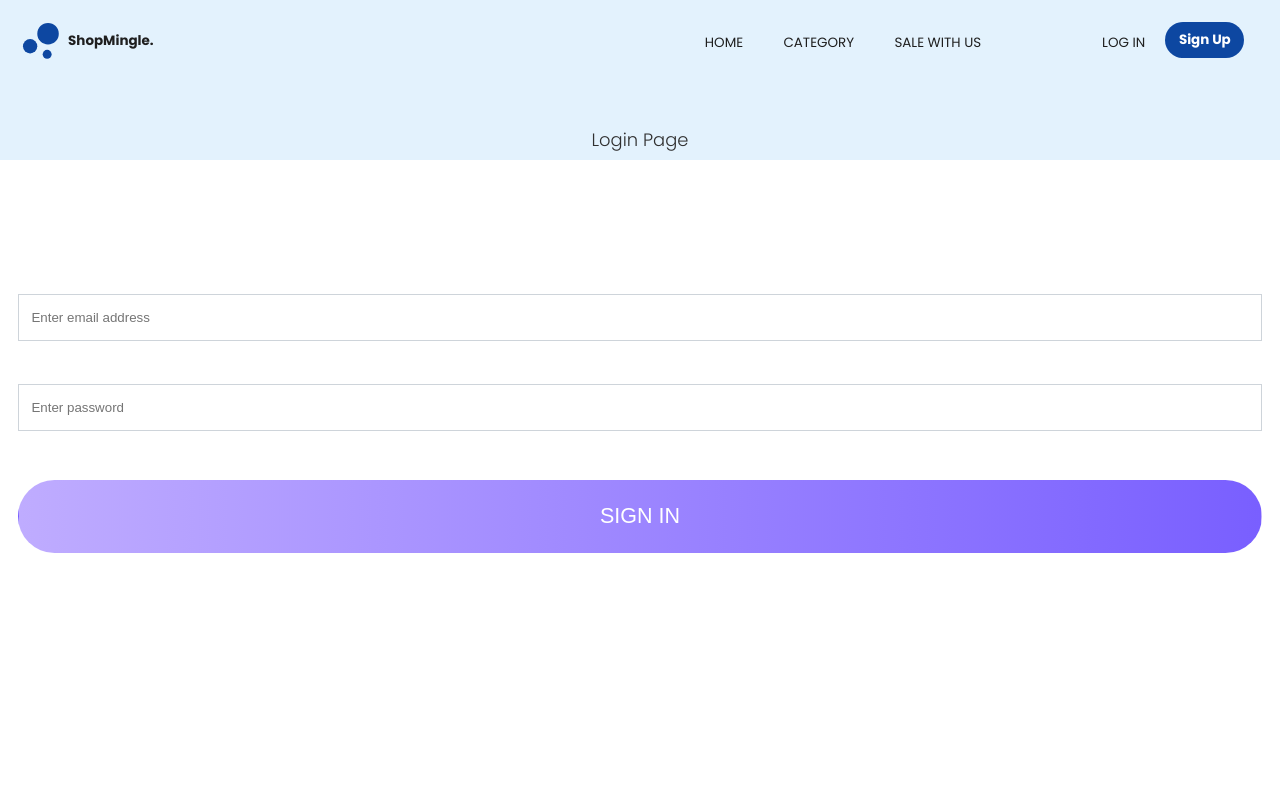
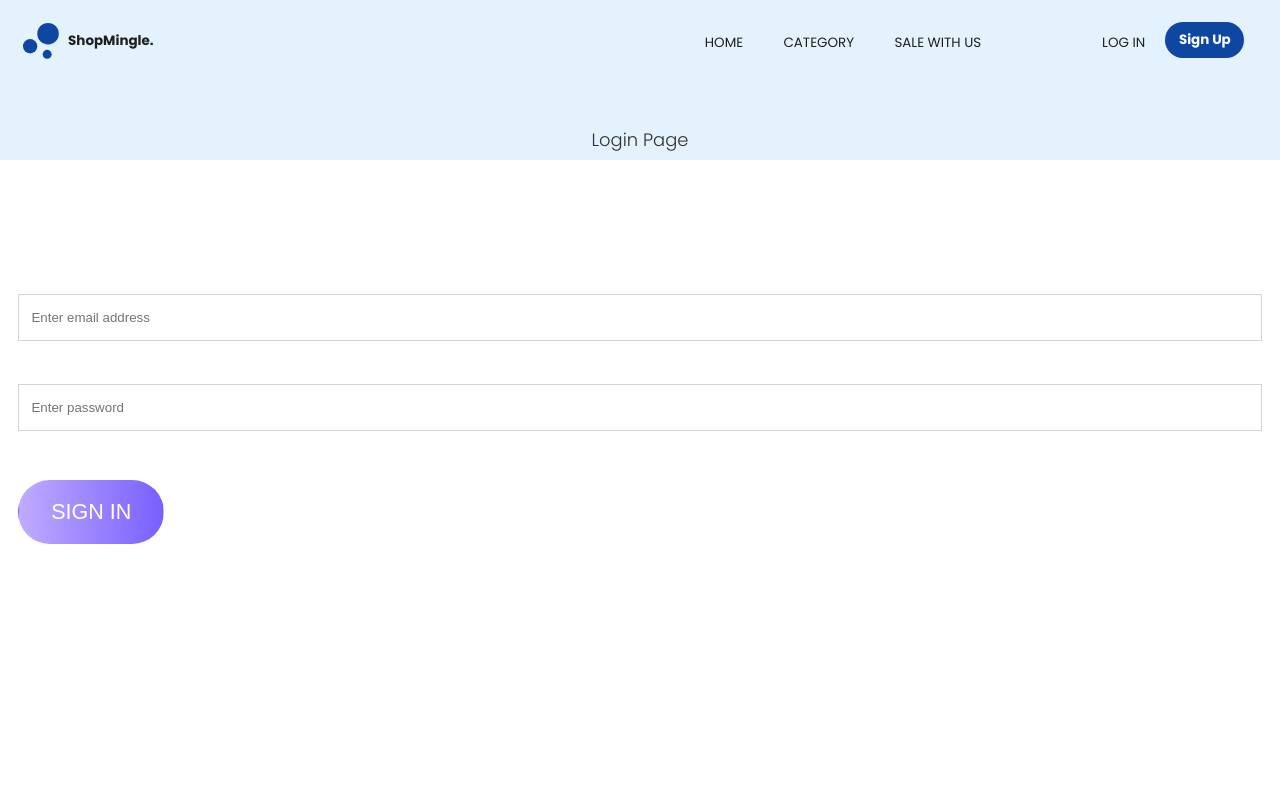
Before and after one commit to Nandiehakuna/ShopMingle, a React (Create React App) app: page /login in a window 1280 px wide. Shown: the top 800 px of the page. Built offline with nearby package versions, Linux system fonts and the light colour scheme.

Commit message:
button component decomposed successfuly

```diff
--- a/src/components/form/LoginForm.js
+++ b/src/components/form/LoginForm.js
@@ -1,6 +1,7 @@
 import React from 'react'
 import { styled } from 'styled-components'
 import Form from './mini_components/Form'
+import Button from './mini_components/Button'
 
 
 const Main = styled.main`
@@ -52,18 +53,6 @@ const Message = styled.div`
   display: none;
 `
 
-const Button = styled.button`
-  background-image: -webkit-linear-gradient(0deg, #bfacff 0%, #795fff 100%);
-  border: 1px solid transparent;
-  padding: 0.5em 2em;
-  font-size: 1.2em;
-  text-transform: uppercase;
-  margin-top: 1.5em ;
-  border-radius: 3.125em;
-  line-height: 2.265;
-  font-weight: 500;
-  color: var(--white-color);
-`
 
 const LoginForm = () => {
   return (
--- /dev/null
+++ b/src/components/form/mini_components/Button.js
@@ -0,0 +1,26 @@
+import React from 'react'
+import { styled } from 'styled-components'
+
+
+const Btn = styled.button`
+  background-image: -webkit-linear-gradient(0deg, #bfacff 0%, #795fff 100%);
+  border: 1px solid transparent;
+  padding: 0.3em 1.5em;
+  font-size: 1.2em;
+  text-transform: uppercase;
+  margin-top: 1.5em ;
+  border-radius: 3.125em;
+  line-height: 2.265;
+  font-weight: 500;
+  color: var(--white-color);
+  width: max-content;
+  cursor: pointer;
+`
+
+const Button = ({children}) => {
+  return (
+    <Btn>{children}</Btn>
+  )
+}
+
+export default Button
```
